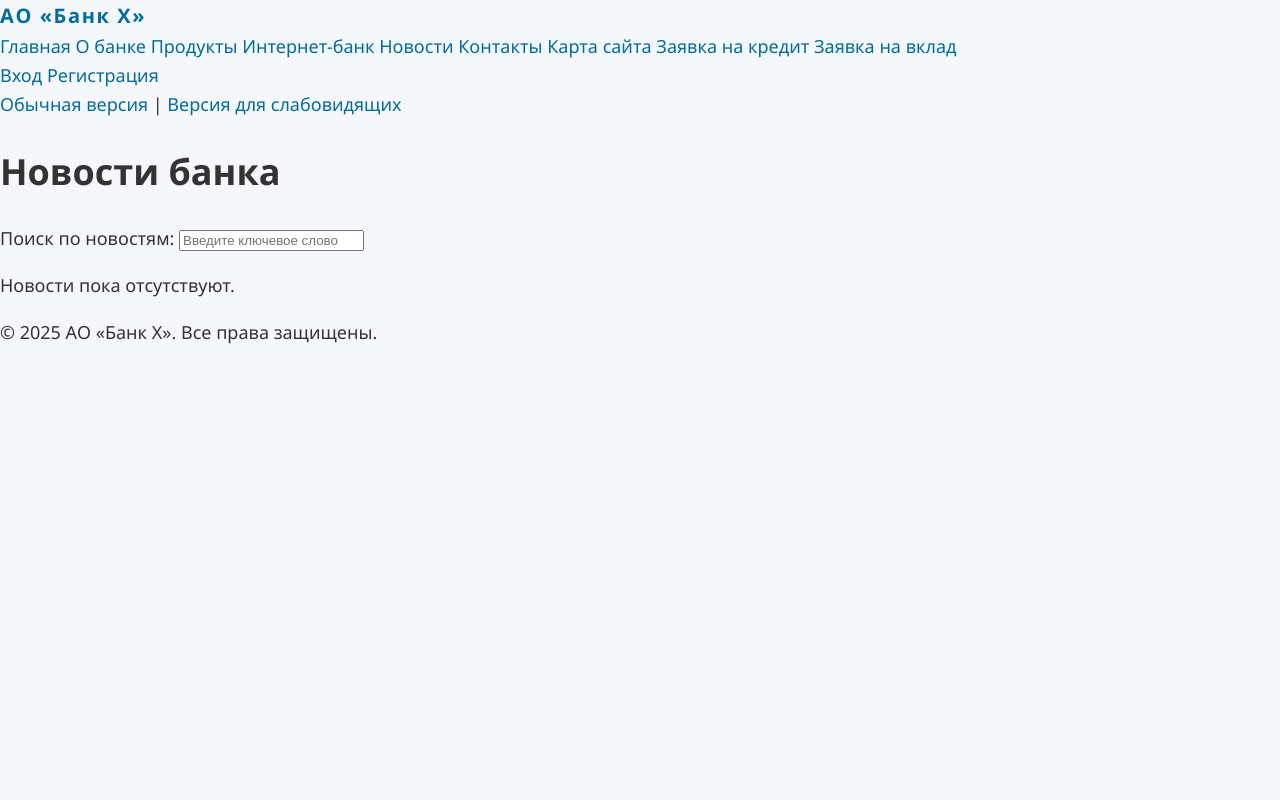
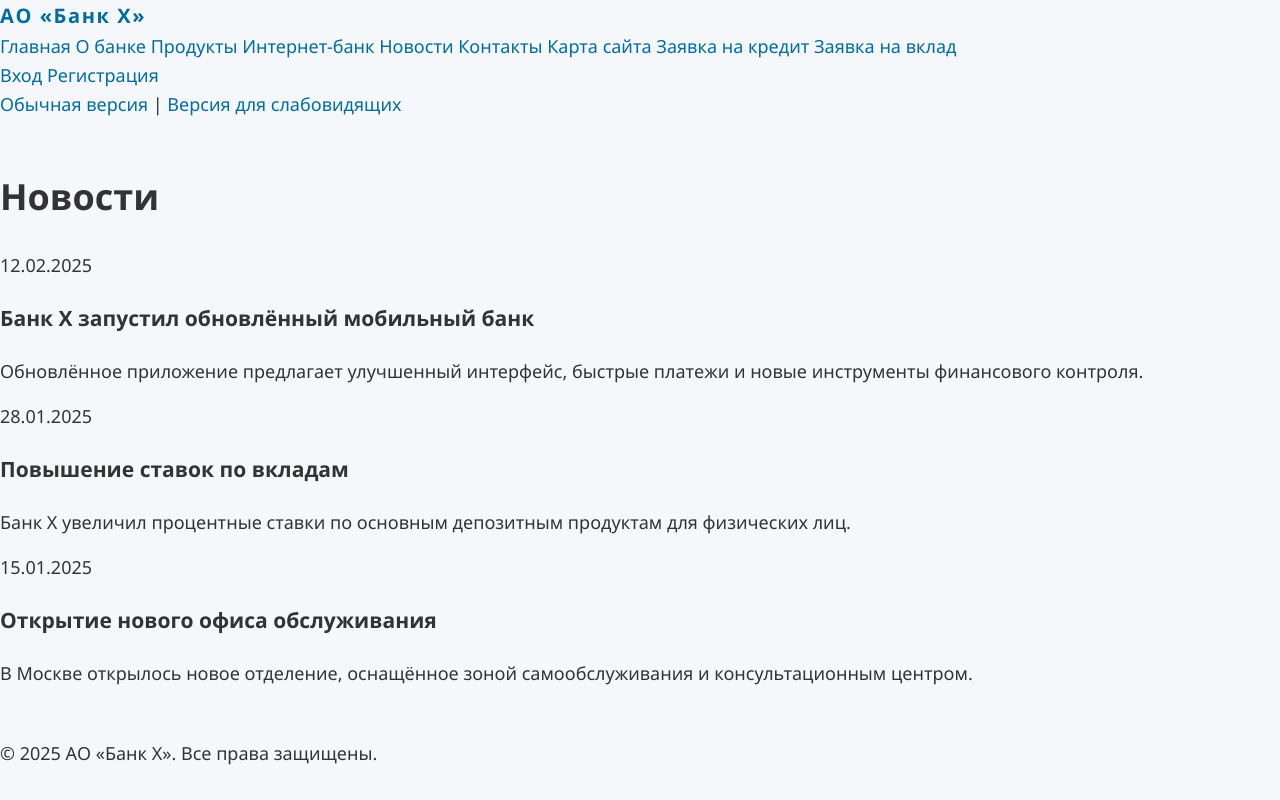
Before and after one commit to k87938433-sudo/bank, a PHP site: page /news.php in a window 1280 px wide. Run offline with PHP 8.4, Linux system fonts and the light colour scheme.

Commit message:
Update news.php

```diff
--- a/news.php
+++ b/news.php
@@ -1,30 +1,30 @@
 <?php include 'header.php'; ?>
 
-<h1>Новости банка</h1>
+<section class="page-section news-page">
+    <h1>Новости</h1>
 
-<div class="search-block">
-    <label>Поиск по новостям:
-        <input type="text" id="news-search" placeholder="Введите ключевое слово">
-    </label>
-</div>
+    <div class="news-grid">
 
-<div id="news-list">
-    <?php
-    $newsList = load_json('news.json');
-    if ($newsList):
-        usort($newsList, function($a, $b){ return $b['id'] <=> $a['id']; });
-        foreach ($newsList as $news):
-    ?>
-        <article class="news-item">
-            <h2><?php echo htmlspecialchars($news['title']); ?></h2>
-            <p><?php echo nl2br(htmlspecialchars($news['content'])); ?></p>
+        <article class="news-card">
+            <span class="news-date">12.02.2025</span>
+            <h3>Банк Х запустил обновлённый мобильный банк</h3>
+            <p>Обновлённое приложение предлагает улучшенный интерфейс, быстрые платежи и новые
+               инструменты финансового контроля.</p>
         </article>
-    <?php
-        endforeach;
-    else:
-    ?>
-        <p>Новости пока отсутствуют.</p>
-    <?php endif; ?>
-</div>
+
+        <article class="news-card">
+            <span class="news-date">28.01.2025</span>
+            <h3>Повышение ставок по вкладам</h3>
+            <p>Банк Х увеличил процентные ставки по основным депозитным продуктам для физических лиц.</p>
+        </article>
+
+        <article class="news-card">
+            <span class="news-date">15.01.2025</span>
+            <h3>Открытие нового офиса обслуживания</h3>
+            <p>В Москве открылось новое отделение, оснащённое зоной самообслуживания и консультационным центром.</p>
+        </article>
+
+    </div>
+</section>
 
 <?php include 'footer.php'; ?>
```
